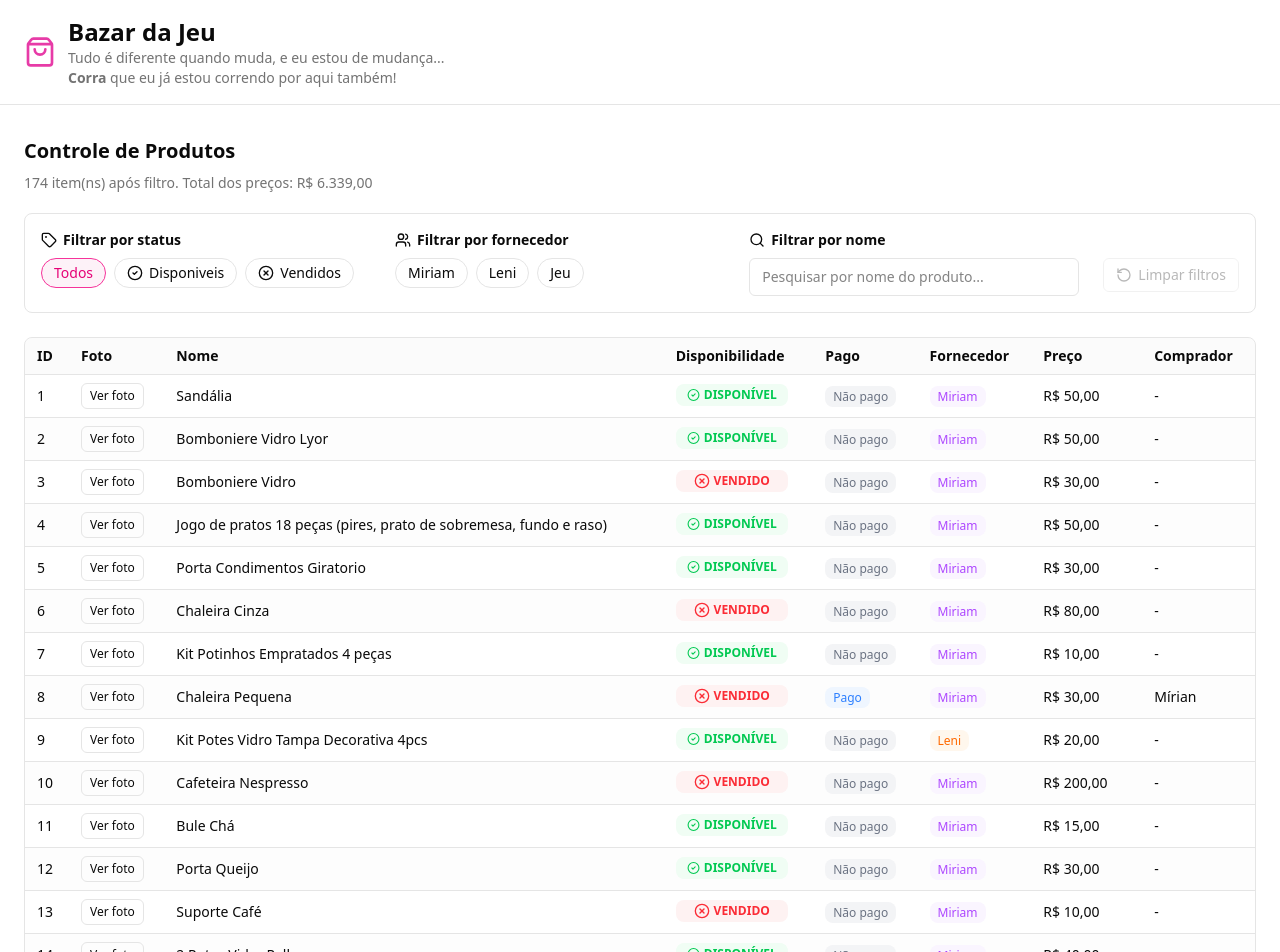
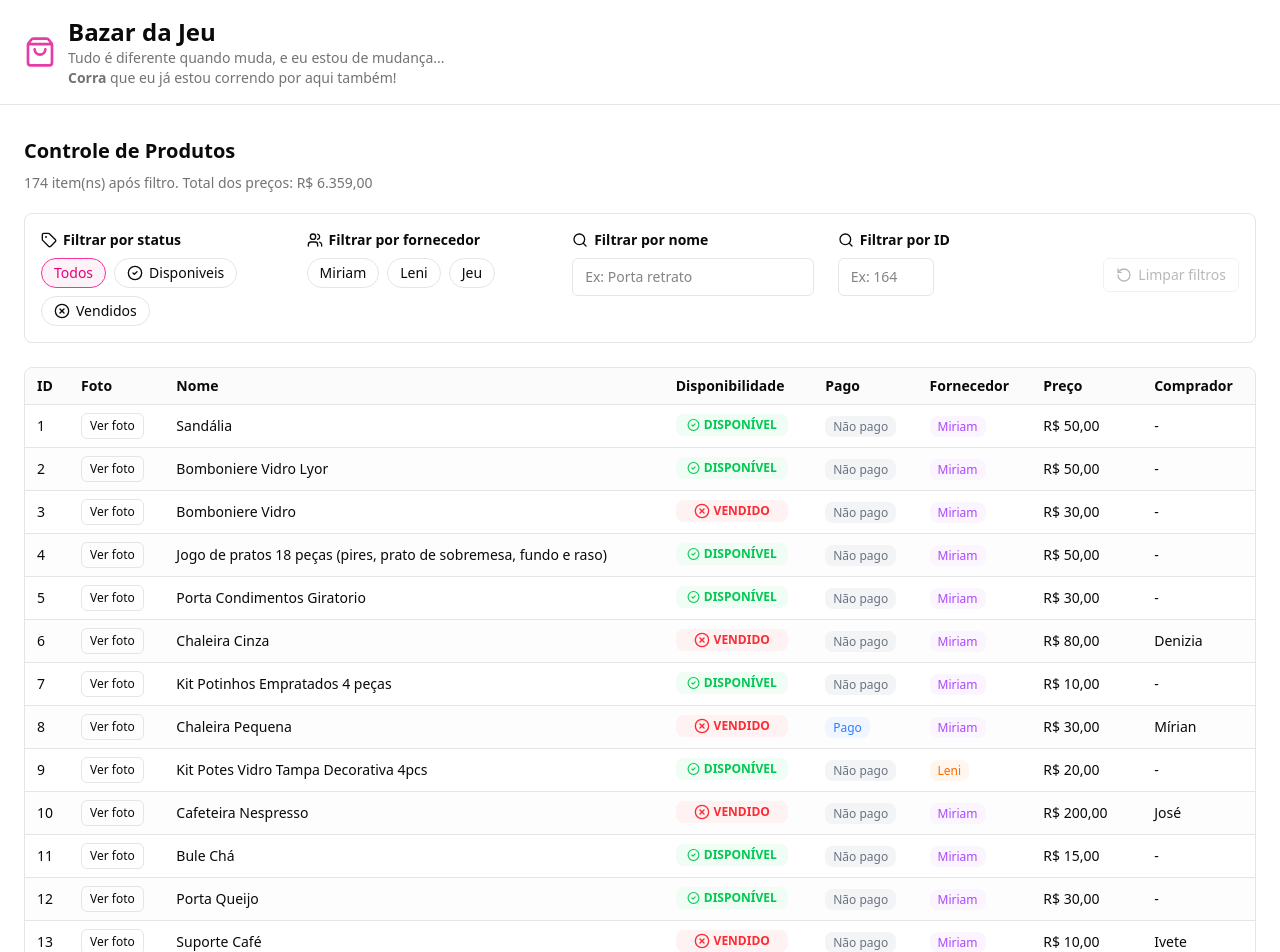
Before and after one commit to jemluz/jeu-bazar, a Next.js app: page /controle in a window 1280 px wide. Shown: the top 952 px of the page. Built offline with nearby package versions, Linux system fonts and the light colour scheme.

Commit message:
feat: add `id filter` to `/controle` page

```diff
--- a/src/app/controle/page.tsx
+++ b/src/app/controle/page.tsx
@@ -46,7 +46,8 @@ function getPrimaryPhoto(urlPhoto: Product["urlPhoto"]): string {
 }
 
 export default function ControlePage() {
-  const [search, setSearch] = useState("")
+  const [nameSearch, setNameSearch] = useState("")
+  const [idSearch, setIdSearch] = useState("")
   const [statusFilter, setStatusFilter] = useState<StatusFilter>("all")
   const [selectedSuppliers, setSelectedSuppliers] = useState<Supplier[]>([])
   const [pageSize, setPageSize] = useState<PageSize>(20)
@@ -58,13 +59,14 @@ export default function ControlePage() {
     []
   )
 
-  const normalizedSearch = useMemo(() => normalizeText(search), [search])
-  const hasActiveFilters = statusFilter !== "all" || selectedSuppliers.length > 0 || Boolean(search)
+  const normalizedNameSearch = useMemo(() => normalizeText(nameSearch), [nameSearch])
+  const hasActiveFilters = statusFilter !== "all" || selectedSuppliers.length > 0 || Boolean(nameSearch) || Boolean(idSearch)
 
   const filteredProducts = useMemo(() => {
     return productData.filter((product) => {
       const normalizedName = normalizeText(product.name)
-      const matchesSearch = !normalizedSearch || normalizedName.includes(normalizedSearch)
+      const matchesSearch = !normalizedNameSearch || normalizedName.includes(normalizedNameSearch)
+      const matchesId = !idSearch || String(product.id) === idSearch
       const matchesStatus =
         statusFilter === "all" ||
         (statusFilter === "available" && product.isAvailable) ||
@@ -72,9 +74,9 @@ export default function ControlePage() {
       const matchesSupplier =
         selectedSuppliers.length === 0 || selectedSuppliers.includes(product.supplier)
 
-      return matchesSearch && matchesStatus && matchesSupplier
+      return matchesSearch && matchesId && matchesStatus && matchesSupplier
     })
-  }, [normalizedSearch, selectedSuppliers, statusFilter])
+  }, [normalizedNameSearch, idSearch, selectedSuppliers, statusFilter])
 
   const totalPrice = useMemo(
     () => filteredProducts.reduce((sum, product) => sum + product.price, 0),
@@ -100,9 +102,12 @@ export default function ControlePage() {
     return filteredProducts.slice(startIndex, startIndex + pageSize)
   }, [currentPage, filteredProducts, pageSize])
 
-  function onSearchChange(value: string) {
-    setSearch(value)
-    console.log("Search changed:", value)
+  function onNameSearchChange(value: string) {
+    setNameSearch(value)
+  }
+
+  function onIdSearchChange(value: string) {
+    setIdSearch(value)
   }
 
   function onStatusChange(status: StatusFilter) {
@@ -121,7 +126,8 @@ export default function ControlePage() {
 
   function clearFilters() {
     setRequestedPage(1)
-    setSearch("")
+    setNameSearch("")
+    setIdSearch("")
     setStatusFilter("all")
     setSelectedSuppliers([])
   }
@@ -219,11 +225,26 @@ export default function ControlePage() {
                 </p>
                 <input
                   type="search"
-                  placeholder="Pesquisar por nome do produto..."
-                  value={search}
-                  onChange={(event) => onSearchChange(event.target.value)}
+                  placeholder="Ex: Porta retrato"
+                  value={nameSearch}
+                  onChange={(event) => onNameSearchChange(event.target.value)}
                   className="w-full rounded-md border border-input bg-background px-3 py-2 text-sm text-foreground outline-none transition focus:border-ring focus:ring-2 focus:ring-ring/20"
                   aria-label="Pesquisar produtos por nome"
+                />
+              </div>
+
+              <div className="flex flex-1 flex-col gap-2">
+                <p className="flex items-center gap-1.5 text-sm font-semibold text-foreground">
+                  <Search className="h-4 w-4" />
+                  Filtrar por ID
+                </p>
+                <input
+                  type="number"
+                  placeholder="Ex: 164"
+                  value={idSearch}
+                  onChange={(event) => onIdSearchChange(event.target.value)}
+                  className="w-24 rounded-md border border-input bg-background px-3 py-2 text-sm text-foreground outline-none transition focus:border-ring focus:ring-2 focus:ring-ring/20"
+                  aria-label="Pesquisar produtos por ID"
                 />
               </div>
             </div>
--- a/src/app/globals.css
+++ b/src/app/globals.css
@@ -1,3 +1,13 @@
+/* Remove as setinhas dos inputs type="number" em todos os navegadores principais */
+input[type="number"]::-webkit-inner-spin-button,
+input[type="number"]::-webkit-outer-spin-button {
+  -webkit-appearance: none !important;
+  margin: 0 !important;
+}
+
+input[type="number"] {
+  -moz-appearance: textfield !important;
+}
 @import "tailwindcss";
 
 @layer base {
--- a/src/domains/product/product.data.ts
+++ b/src/domains/product/product.data.ts
@@ -59,7 +59,7 @@ export const productData: Product[] = [
     isPaid: false,
     supplier: Supplier.MIRIAM,
     price: 8000,
-    purchaser: "",
+    purchaser: "Denizia",
   },
   {
     id: 7,
@@ -99,7 +99,7 @@ export const productData: Product[] = [
     isPaid: false,
     supplier: Supplier.MIRIAM,
     price: 20000,
-    purchaser: "",
+    purchaser: "José",
   },
   {
     id: 11,
@@ -129,7 +129,7 @@ export const productData: Product[] = [
     isPaid: false,
     supplier: Supplier.MIRIAM,
     price: 1000,
-    purchaser: "",
+    purchaser: "Ivete",
   },
   {
     id: 14,
@@ -619,7 +619,7 @@ export const productData: Product[] = [
     isPaid: false,
     supplier: Supplier.JEU,
     price: 1000,
-    purchaser: "",
+    purchaser: "Ivete",
   },
   {
     id: 65,
@@ -986,10 +986,10 @@ export const productData: Product[] = [
     urlPhoto: "/product-photos/kit-mesa-infantil-cadeiras.jpg",
     name: "Mesa Infantil com 2 Cadeiras",
     isAvailable: false,
-    isPaid: false,
+    isPaid: true,
     supplier: Supplier.JEU,
     price: 6000,
-    purchaser: "",
+    purchaser: "Cláudia",
   },
   {
     id: 103,
@@ -1125,7 +1125,7 @@ export const productData: Product[] = [
     id: 116,
     urlPhoto: "/product-photos/colher-grande.jpg",
     name: "Colher Grande",
-    isAvailable: false,
+    isAvailable: true,
     isPaid: false,
     supplier: Supplier.JEU,
     price: 1000,
@@ -1319,7 +1319,7 @@ export const productData: Product[] = [
     isPaid: false,
     supplier: Supplier.JEU,
     price: 18000,
-    purchaser: "",
+    purchaser: "Cláudia",
   },
   {
     id: 136,
@@ -1419,7 +1419,7 @@ export const productData: Product[] = [
     isPaid: false,
     supplier: Supplier.JEU,
     price: 1500,
-    purchaser: "",
+    purchaser: "Ivete",
   },
   {
     id: 146,
@@ -1499,7 +1499,7 @@ export const productData: Product[] = [
     isPaid: false,
     supplier: Supplier.JEU,
     price: 2000,
-    purchaser: "",
+    purchaser: "Jerusa",
   },
   {
     id: 154,
@@ -1558,7 +1558,7 @@ export const productData: Product[] = [
     isAvailable: false,
     isPaid: false,
     supplier: Supplier.JEU,
-    price: 0,
+    price: 2000,
     purchaser: "",
   },
   {
@@ -1739,6 +1739,6 @@ export const productData: Product[] = [
     isPaid: false,
     supplier: Supplier.LENI,
     price: 1000,
-    purchaser: "",
+    purchaser: "Jerusa",
   },
 ]
```
